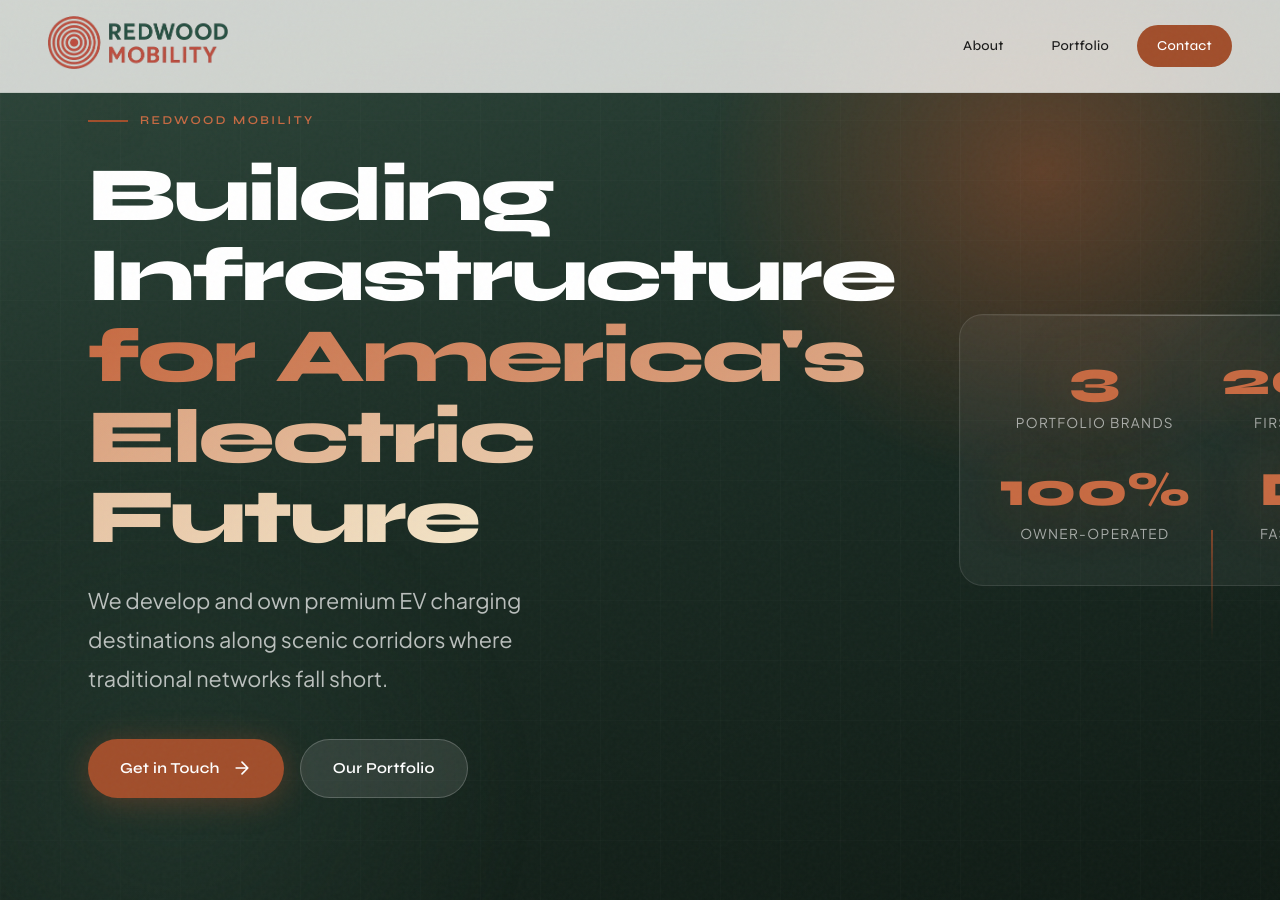
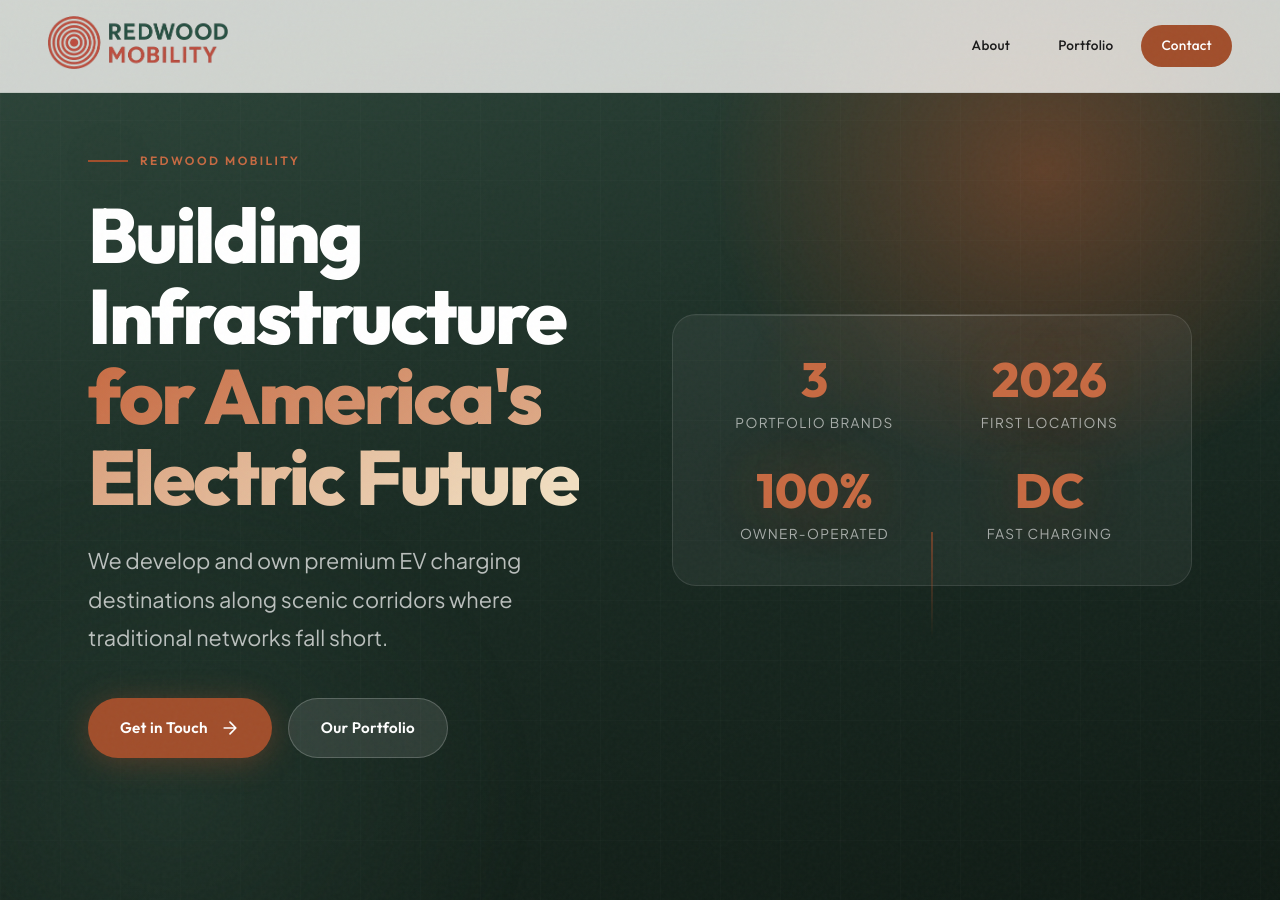
Before and after one commit to Redwood-Mobility/redwood-pages, a Jekyll site: the page built from index.html, in a window 1280 px wide and 900 px high. Built offline with Jekyll 4.4.1, drawn with Linux system fonts in a browser that asks for light colours.

Commit message:
Update main.css

```diff
--- a/assets/css/main.css
+++ b/assets/css/main.css
@@ -1,7 +1,7 @@
 /* Redwood Mobility - Kinetic Infrastructure Edition */
 /* A bold, cinematic design for America's electric future */
 
-@import url('https://fonts.googleapis.com/css2?family=Plus+Jakarta+Sans:ital,wght@0,300;0,400;0,500;0,600;0,700;0,800;1,400&family=Syne:wght@400;500;600;700;800&display=swap');
+@import url('https://fonts.googleapis.com/css2?family=Outfit:wght@400;500;600;700;800&family=Plus+Jakarta+Sans:ital,wght@0,300;0,400;0,500;0,600;0,700;0,800;1,400&display=swap');
 
 *, *::before, *::after {
     margin: 0;
@@ -48,7 +48,7 @@
     --noise-opacity: 0.03;
 
     /* Typography */
-    --font-display: 'Syne', sans-serif;
+    --font-display: 'Outfit', sans-serif;
     --font-body: 'Plus Jakarta Sans', sans-serif;
 
     /* Transitions */
@@ -863,16 +863,19 @@
 
 .contact-grid {
     display: grid;
-    grid-template-columns: repeat(3, 1fr);
-    gap: 2rem;
+    grid-template-columns: repeat(auto-fit, minmax(280px, 1fr));
+    gap: 1.5rem;
     margin-top: 3rem;
+    max-width: 900px;
+    margin-left: auto;
+    margin-right: auto;
 }
 
 .contact-card {
     background: var(--card-bg);
     border: 1px solid var(--card-border);
     border-radius: 20px;
-    padding: 2rem;
+    padding: 2rem 2.5rem;
     text-align: center;
     transition: all var(--transition-base);
     box-shadow: var(--card-shadow);
@@ -896,10 +899,10 @@
 .contact-card a {
     color: var(--redwood-copper);
     text-decoration: none;
-    font-size: 1rem;
+    font-size: 0.95rem;
     font-weight: 600;
     transition: color var(--transition-fast);
-    word-break: break-all;
+    white-space: nowrap;
 }
 
 .contact-card a:hover {
```
